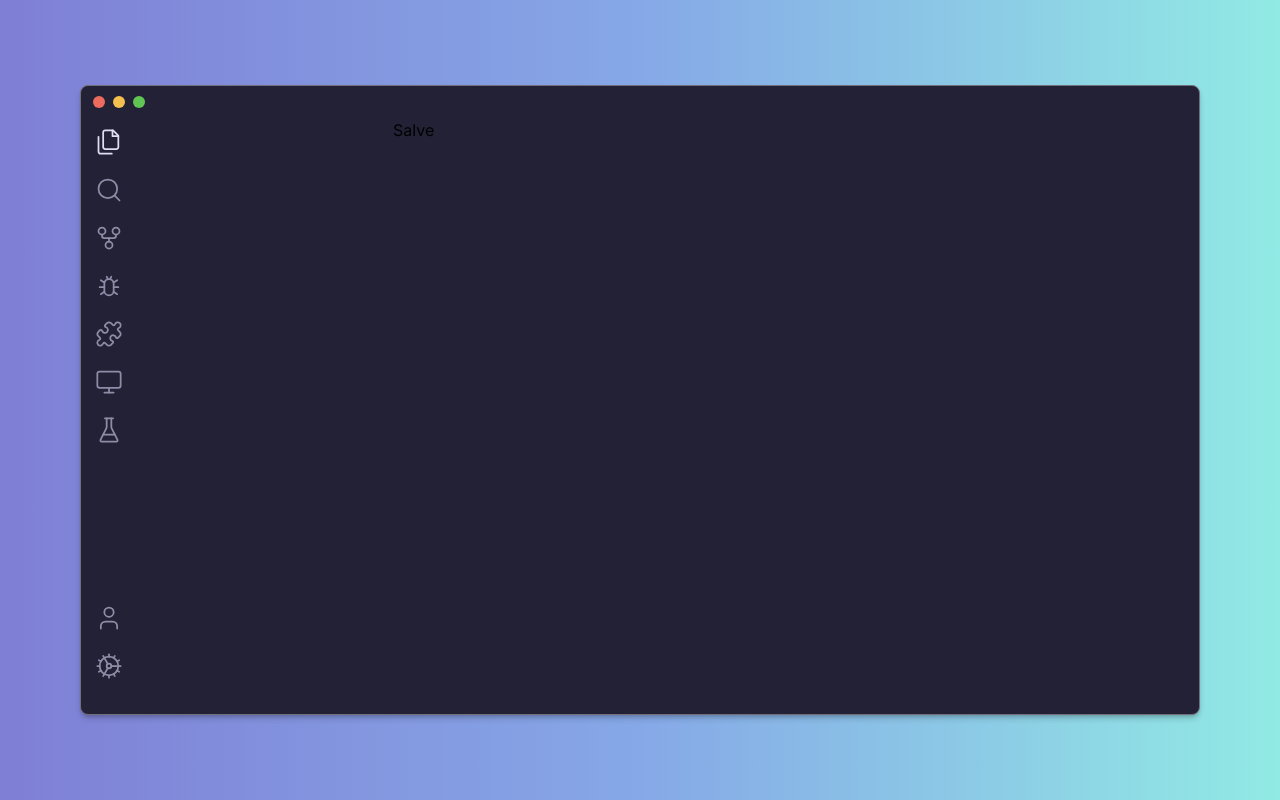
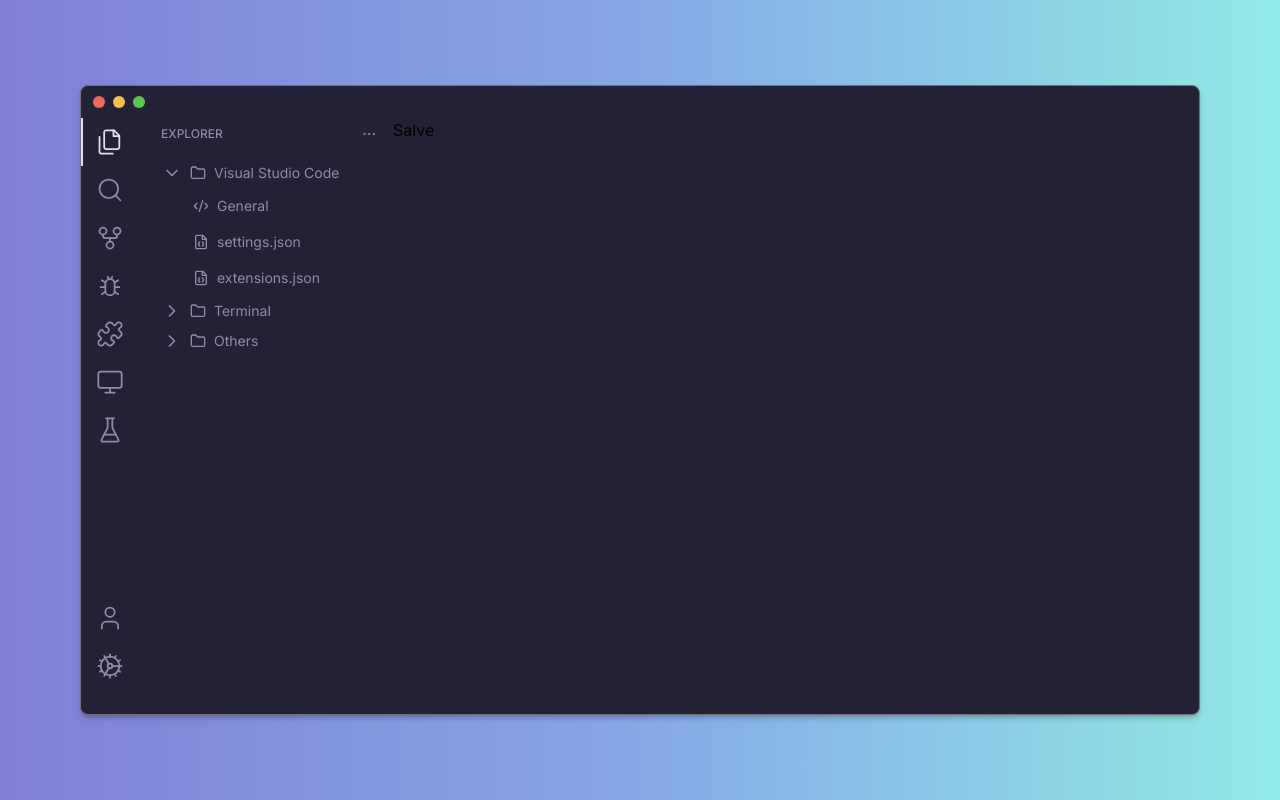
Before and after one commit to ederbiason/vscode-config, a Next.js app: page / in a window 1280 px wide. Built offline with nearby package versions, Linux system fonts and the light colour scheme.

Commit message:
chore: Explorer section

```diff
--- a/package.json
+++ b/package.json
@@ -10,6 +10,7 @@
   },
   "dependencies": {
     "@next/font": "13.1.6",
+    "@radix-ui/react-collapsible": "^1.0.1",
     "@radix-ui/react-dropdown-menu": "^2.0.2",
     "@types/node": "18.13.0",
     "@types/react": "18.0.28",
--- a/src/app/layout.tsx
+++ b/src/app/layout.tsx
@@ -1,15 +1,13 @@
 import '../styles/global.css'
 
-import { Inter, JetBrains_Mono } from '@next/font/google'
+import { Inter } from '@next/font/google'
 
 import { Header } from '@/components/Header'
-
 import { Explorer } from '@/components/Explorer'
 import { Footer } from '@/components/Footer'
 import { Menu } from '@/components/Menu'
 
 const inter = Inter({ subsets: ['latin'] })
-const jetBrainsMono = JetBrains_Mono({ subsets: ['latin'] })
 
 export default function RootLayout({
   children,
--- a/src/components/Explorer.tsx
+++ /dev/null
@@ -1,7 +0,0 @@
-export function Explorer() {
-    return (
-        <div>
-
-        </div>
-    )
-}
--- /dev/null
+++ b/src/components/Explorer/FIle.tsx
@@ -0,0 +1,23 @@
+"use client"
+
+import Link, { LinkProps } from "next/link"
+import { usePathname } from "next/navigation";
+import { ReactNode } from "react"
+
+interface FileProps extends LinkProps {
+    children: ReactNode
+}
+
+export function File(props: FileProps) {
+    const pathName = usePathname()
+
+    const isCurrentActive = pathName === props.href
+
+    return (
+        <Link
+            data-active={isCurrentActive}
+            className="flex text-sm items-center gap-2 py-2 px-4 pl-10 hover:bg-[#2a273f] hover:text-[#E0DEF2] data-[active=true]:bg-[#2a273f] data-[active=true]:text-[#E0DEF2]"
+            {...props}
+        />
+    )
+}
--- /dev/null
+++ b/src/components/Explorer/Folder.tsx
@@ -0,0 +1,31 @@
+"use client"
+
+import * as Collapsible from '@radix-ui/react-collapsible';
+import { ChevronDown, ChevronRight, FolderIcon } from 'lucide-react';
+import { ReactNode, useState } from 'react';
+
+interface FolderProps {
+    title: string;
+    children: ReactNode;
+    defaultOpen?: boolean;
+}
+
+export function Folder({ title, children, defaultOpen }: FolderProps) {
+    const [isOpen, setIsOpen] = useState(defaultOpen)
+
+    return (
+        <Collapsible.Root open={isOpen} onOpenChange={setIsOpen}>
+            <Collapsible.Trigger className="flex items-center gap-2 px-2 py-1 w-full border border-transparent hover:bg-[#2a273f] hover:text-[#E0DEF2] focus:bg-[#2a273f] focus:border-[#363247] focus:text-[#E0DEF2]">
+                {isOpen ? <ChevronDown size={20} /> : <ChevronRight size={20} />}
+
+                <FolderIcon size={16} />
+
+                <span className="text-sm">{title}</span>
+            </Collapsible.Trigger>
+
+            <Collapsible.Content>
+                {children}
+            </Collapsible.Content>
+        </Collapsible.Root>
+    )
+}
--- /dev/null
+++ b/src/components/Explorer/index.tsx
@@ -0,0 +1,60 @@
+import { Code2, Cog, Cpu, FileJson, Film, Joystick, MoreHorizontal, Terminal } from "lucide-react";
+import { File } from "./FIle";
+import { Folder } from "./Folder";
+
+export function Explorer() {
+    return (
+        <div className="py-2 px-4 text-[#8F8CA8]">
+            <strong className="font-medium text-xs pl-2 flex items-center justify-between">
+                EXPLORER
+                <MoreHorizontal size={16} strokeWidth={1.5} />
+            </strong>
+
+            <nav className="mt-4 flex flex-col">
+                <Folder defaultOpen title="Visual Studio Code">
+                    <File href="/vscode/general">
+                        <Code2 size={16} />
+                        General
+                    </File>
+
+                    <File href="/vscode/settings">
+                        <FileJson size={16} />
+                        settings.json
+                    </File>
+
+                    <File href="/vscode/extensions">
+                        <FileJson size={16} />
+                        extensions.json
+                    </File>
+                </Folder>
+
+                <Folder title="Terminal">
+                    <File href="/terminal/general">
+                        <Terminal size={16} />
+                        General
+                    </File>
+                    <File href="/terminal/fish">
+                        <Cog size={16} />
+                        config.fish
+                    </File>
+                </Folder>
+
+                <Folder title="Others">
+                    <File href="/others/dev-setup">
+                        <Cpu size={16} />
+                        dev.setup
+                    </File>
+                    <File href="/others/gaming-setup">
+                        <Joystick size={16} />
+                        gaming.setup
+                    </File>
+
+                    <File href="/others/recording-setup">
+                        <Film size={16} />
+                        recording.setup
+                    </File>
+                </Folder>
+            </nav>
+        </div>
+    )
+}
--- a/src/components/Menu/MenuButton.tsx
+++ b/src/components/Menu/MenuButton.tsx
@@ -9,7 +9,7 @@
     return (
         <div
             data-active={isActive}
-            className="h-12 flex justify-center items-center border-1-2 border-transparent data-[active=true]:border-[#E0DEF2]"
+            className="h-12 flex justify-center items-center border-l-2 border-transparent data-[active=true]:border-[#E0DEF2]"
         >
             <Icon strokeWidth={1.5} size={28} color={isActive ? "#E0DEF2" : "#8F8CA8"} />
         </div>
--- a/src/pages/api/hello.ts
+++ /dev/null
@@ -1,13 +0,0 @@
-// Next.js API route support: https://nextjs.org/docs/api-routes/introduction
-import type { NextApiRequest, NextApiResponse } from 'next'
-
-type Data = {
-  name: string
-}
-
-export default function handler(
-  req: NextApiRequest,
-  res: NextApiResponse<Data>
-) {
-  res.status(200).json({ name: 'John Doe' })
-}
```
Also changed, not shown: 1 other file (tests, documents, lock files or other folders).
